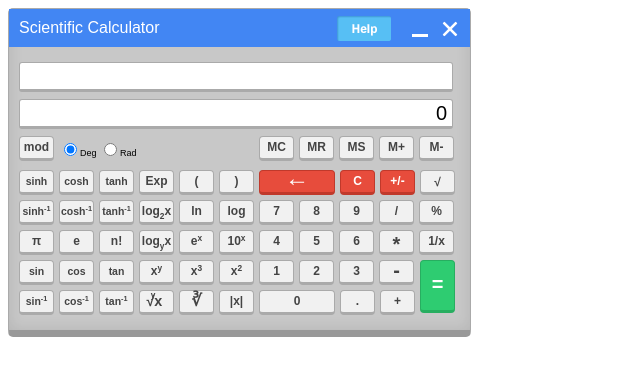
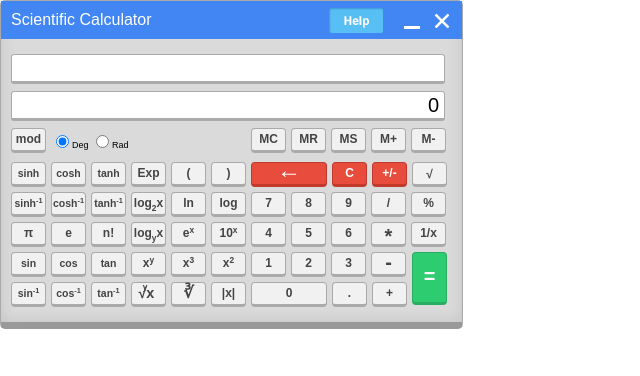
Before and after one commit to RealRookie7/gateCalculatorExtension, a browser extension: page index.html in a window 1280 px wide. Shown: the whole page, without its empty margins (0-640 px from the left). Drawn offline with Linux system fonts and the light colour scheme.

Commit message:
fix: Adjust body margins and padding, and refine styles for keyPad_Help and calc_container

```diff
--- a/styles.css
+++ b/styles.css
@@ -5,6 +5,8 @@
 }
 
 body {
+  margin: 0;
+  padding: 0;
   font-family: Arial;
   overflow-x: hidden;
   background-color: transparent;
@@ -127,7 +129,7 @@ body {
   padding: 10px;
 }
 .calc_container {
-  background: none repeat scroll 0 0 #c8c8c8;
+  background: none repeat scroll 0 0 #dadada;
   border: 1px solid #aaa;
   border-radius: 5px;
   box-shadow: 0 0 15px 0 rgba(0, 0, 0, 0.1) inset;
```
Lines whose indentation alone changed are shown as unchanged.
